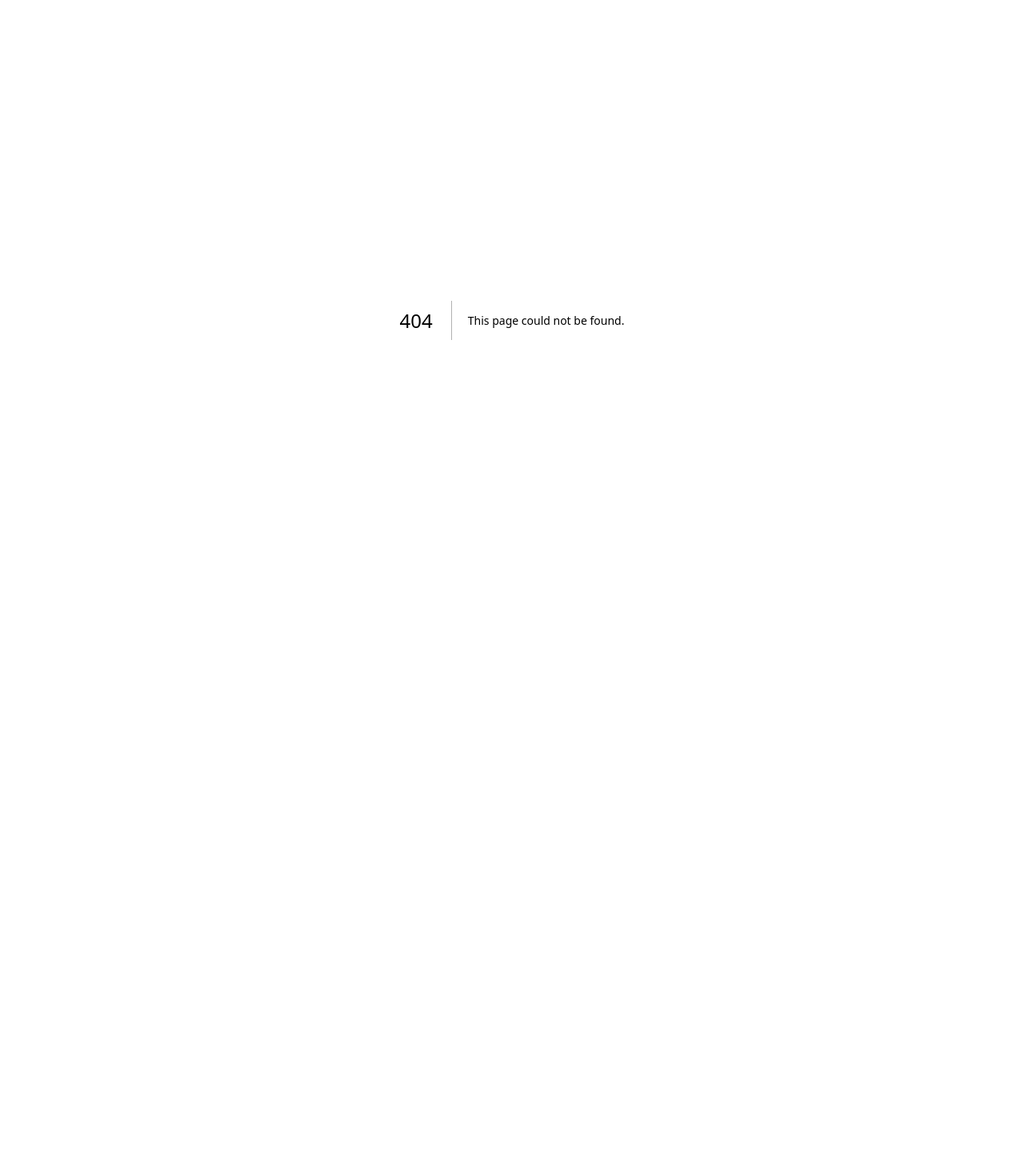
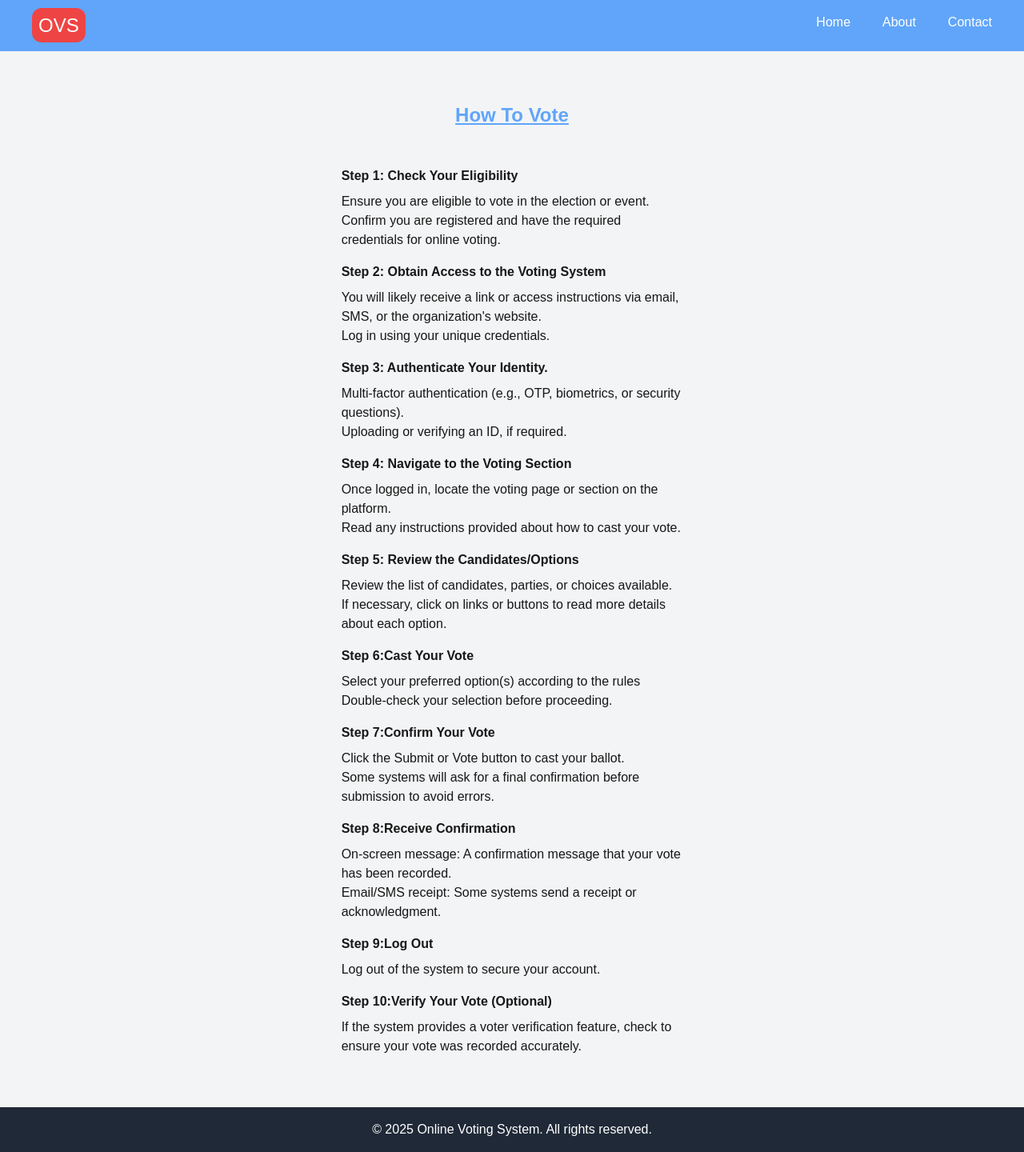
Before and after one commit to bijaydevkota/Online-Voting-System, a Next.js app: page /howtovote in a window 1280 px wide. Before the commit this address had no page. Shown: the whole page at 80% size. Before the commit the page ends 800 px from the top, so only its background shows below. Built offline with nearby package versions, Linux system fonts and the light colour scheme.

Commit message:
added how to vote section

```diff
--- a/app/about/page.tsx
+++ b/app/about/page.tsx
@@ -4,24 +4,41 @@ import React from "react";
 export default function Page() {
   return (
     <div className="bg-gray-100">
-
-
       <div className="flex justify-between p-2 bg-blue-400 text-white sticky top-0 b z-50">
         <div className="pl-8 py-2">
-          <Link href="#"className="bg-red-500 text-white rounded-xl p-2 text-2xl">OVS</Link>
+          <Link
+            href="#"
+            className="bg-red-500 text-white rounded-xl p-2 text-2xl"
+          >
+            OVS
+          </Link>
         </div>
         <div className="flex p-2 gap-10 pr-8">
-        <Link href="/" className="hover:text-gray-300">Home</Link>
-        <Link href="/about" className="hover:text-gray-300">About</Link>
-        <Link href="/contact" className="hover:text-gray-300">Contact</Link>
+          <Link href="/" className="hover:text-gray-300">
+            Home
+          </Link>
+          <Link href="/about" className="hover:text-gray-300">
+            About
+          </Link>
+          <Link href="/contact" className="hover:text-gray-300">
+            Contact
+          </Link>
         </div>
       </div>
 
-      <section id="about" className="bg-gray-100 py-10">
+      <section id="about" className="bg-gray-100 py-10 h-[80vh]">
         <div className="container mx-auto px-6 lg:px-20">
-    <h2 className="text-3xl font-bold text-center text-gray-800 mb-6">About Us</h2>
+          <h2 className="text-3xl font-bold text-center text-gray-800 mb-6">
+            About Us
+          </h2>
           <p className="text-lg text-gray-600 leading-relaxed text-center mb-8">
-      Welcome to our platform! We are dedicated to providing innovative solutions that enhance efficiency, accessibility, and convenience. Our team leverages cutting-edge technologies to create user-friendly and secure systems tailored to your needs. Whether you are looking for a reliable voting solution, tech support, or creative IT services, we are here to help you succeed. Join us on our mission to transform challenges into opportunities through technology.
+            Welcome to our platform! We are dedicated to providing innovative
+            solutions that enhance efficiency, accessibility, and convenience.
+            Our team leverages cutting-edge technologies to create user-friendly
+            and secure systems tailored to your needs. Whether you are looking
+            for a reliable voting solution, tech support, or creative IT
+            services, we are here to help you succeed. Join us on our mission to
+            transform challenges into opportunities through technology.
           </p>
           <div className="flex justify-center">
             <a
@@ -36,12 +53,12 @@ export default function Page() {
 
       <footer className="bg-gray-800 text-white py-4 mt-16">
         <div className="container mx-auto text-center">
-          <p>&copy; {new Date().getFullYear()} Online Voting System. All rights reserved.</p>
+          <p>
+            &copy; {new Date().getFullYear()} Online Voting System. All rights
+            reserved.
+          </p>
         </div>
       </footer>
-
-
-
     </div>
   );
 }
--- a/app/home/page.tsx
+++ b/app/home/page.tsx
@@ -33,7 +33,7 @@ export default function Page() {
         </div>
 
         <div className="flex justify-center mx-auto gap-4 mt-12 p-2">
-          <Link href="#" className="bg-blue-500 text-white p-2 rounded-lg hover:bg-blue-400 px-7">How To Vote</Link>
+          <Link href="/howtovote" className="bg-blue-500 text-white p-2 rounded-lg hover:bg-blue-400 px-7">How To Vote</Link>
           <div className="flex bg-red-600 text-white p-2 rounded-lg hover:bg-red-400 gap-2">
           <Youtube />
           <Link href="#">Watch Demo</Link>
--- /dev/null
+++ b/app/howtovote/page.tsx
@@ -0,0 +1,149 @@
+import Link from "next/link";
+import React from "react";
+
+export default function Page() {
+  return (
+    <div className="bg-gray-100">
+      <div className="flex justify-between p-2 bg-blue-400 text-white sticky top-0 b z-50">
+        <div className="pl-8 py-2">
+          <Link
+            href="#"
+            className="bg-red-500 text-white rounded-xl p-2 text-2xl"
+          >
+            OVS
+          </Link>
+        </div>
+        <div className="flex p-2 gap-10 pr-8">
+          <Link href="/" className="hover:text-gray-300">
+            Home
+          </Link>
+          <Link href="/about" className="hover:text-gray-300">
+            About
+          </Link>
+          <Link href="/contact" className="hover:text-gray-300">
+            Contact
+          </Link>
+        </div>
+      </div>
+
+
+
+     <div className="w-4/12 mx-auto mt-16">
+     <div className="flex flex-col justify-center">
+
+      <p className="flex justify-center font-bold text-2xl text-blue-400 underline">How To Vote</p>
+        <div className="mt-12">
+        <p className="font-bold">Step 1: Check Your Eligibility</p>
+     </div>
+     <div className="mt-2">
+        <p>Ensure you are eligible to vote in the election or event.</p>
+        <p>Confirm you are registered and have the required credentials for online voting.</p>
+     </div>
+    </div>
+
+    <div className="flex flex-col justify-center">
+        <div className="mt-4">
+        <p className="font-bold">Step 2: Obtain Access to the Voting System</p>
+     </div>
+     <div className="mt-2">
+        <p>You will likely receive a link or access instructions via email, SMS, or the organization's website.</p>
+        <p>Log in using your unique credentials.</p>
+     </div>
+    </div>
+
+    <div className="flex flex-col justify-center">
+        <div className="mt-4">
+        <p className="font-bold">Step 3: Authenticate Your Identity.</p>
+     </div>
+     <div className="mt-2">
+        <p>Multi-factor authentication (e.g., OTP, biometrics, or security questions).</p>
+        <p>Uploading or verifying an ID, if required.</p>
+     </div>
+    </div>
+
+    <div className="flex flex-col justify-center">
+        <div className="mt-4">
+        <p className="font-bold">Step 4: Navigate to the Voting Section</p>
+     </div>
+     <div className="mt-2">
+        <p>Once logged in, locate the voting page or section on the platform.</p>
+        <p>Read any instructions provided about how to cast your vote.
+        </p>
+     </div>
+    </div>
+
+    <div className="flex flex-col justify-center">
+        <div className="mt-4">
+        <p className="font-bold">Step 5: Review the Candidates/Options</p>
+     </div>
+     <div className="mt-2">
+        <p>Review the list of candidates, parties, or choices available.</p>
+        <p>If necessary, click on links or buttons to read more details about each option.
+        </p>
+     </div>
+    </div>
+
+    <div className="flex flex-col justify-center">
+        <div className="mt-4">
+        <p className="font-bold">Step 6:Cast Your Vote</p>
+     </div>
+     <div className="mt-2">
+        <p>Select your preferred option(s) according to the rules</p>
+        <p>Double-check your selection before proceeding.
+        </p>
+     </div>
+    </div>
+
+    <div className="flex flex-col justify-center">
+        <div className="mt-4">
+        <p className="font-bold">Step 7:Confirm Your Vote</p>
+     </div>
+     <div className="mt-2">
+        <p>Click the Submit or Vote button to cast your ballot.</p>
+        <p>Some systems will ask for a final confirmation before submission to avoid errors.
+        </p>
+     </div>
+    </div>
+    <div className="flex flex-col justify-center">
+        <div className="mt-4">
+        <p className="font-bold">Step 8:Receive Confirmation</p>
+     </div>
+     <div className="mt-2">
+        <p>On-screen message: A confirmation message that your vote has been recorded.</p>
+        <p>Email/SMS receipt: Some systems send a receipt or acknowledgment.
+        </p>
+     </div>
+    </div>
+
+    <div className="flex flex-col justify-center">
+        <div className="mt-4">
+        <p className="font-bold">Step 9:Log Out</p>
+     </div>
+     <div className="mt-2">
+        <p>Log out of the system to secure your account.</p>
+
+     </div>
+    </div>
+
+    <div className="flex flex-col justify-center">
+        <div className="mt-4">
+        <p className="font-bold">Step 10:Verify Your Vote (Optional)</p>
+     </div>
+     <div className="mt-2">
+        <p>If the system provides a voter verification feature, check to ensure your vote was recorded accurately.</p>
+
+     </div>
+    </div>
+    </div>
+
+      <footer className="bg-gray-800 text-white py-4 mt-16">
+        <div className="container mx-auto text-center">
+          <p>
+            &copy; {new Date().getFullYear()} Online Voting System. All rights
+            reserved.
+          </p>
+        </div>
+      </footer>
+    </div>
+  );
+}
--- a/app/page.tsx
+++ b/app/page.tsx
@@ -25,27 +25,27 @@ export default function Page() {
       </div>
       </div>
 
-      <div className="flex flex-col items-center my-32 py-12 px-4 bg-blue-50  justify-center rounded shadow-2xl  w-3/12 mx-auto space-y-6">
+      <form className="flex flex-col items-center my-32 py-12 px-4 bg-blue-50  justify-center rounded shadow-2xl  w-3/12 mx-auto space-y-6">
         <div className="flex flex-col gap-2 w-full">
           <p>Voting ID : </p>
-          <input className="border rounded border-black w-full py-2" type="number" placeholder="  Enter your voting id"/>
+          <input className="border rounded border-black w-full py-2" type="number" placeholder="  Enter your voting id" required/>
         </div>
         <div className="flex flex-col gap-2 w-full">
           <p>Password :</p>
-          <input className="border rounded border-black w-full py-2" type="password" placeholder="  Enter your password"/>
+          <input className="border rounded border-black w-full py-2" type="password" placeholder="  Enter your password" required/>
         </div>
 
 
-          <Link href="/home" className="bg-blue-400 text-center text-xl text-white py-2 px-8 rounded  w-full hover:bg-blue-300">
+          <button type="submit" className="bg-blue-400 text-center text-xl text-white py-2 px-8 rounded  w-full hover:bg-blue-300">
             Log in
-          </Link>
+          </button>
 
         <div className="flex gap-2">
           <p>Don&apos;t have an account?</p>
 
           <Link href="/register" className="text-blue-500 underline">Register Now</Link>
         </div>
-      </div>
+      </form>
 
       <footer className="bg-gray-800 text-white py-4 mt-6">
         <div className="container mx-auto text-center">
--- a/app/password/page.tsx
+++ b/app/password/page.tsx
@@ -30,7 +30,7 @@ export default function Page() {
       </div>
 
       {/* Password Form */}
-      <div className="flex flex-col items-center my-28 py-16 px-4 bg-blue-50 justify-center rounded shadow-2xl w-3/12 mx-auto space-y-6">
+      <form className="flex flex-col items-center my-28 py-16 px-4 bg-blue-50 justify-center rounded shadow-2xl w-3/12 mx-auto space-y-6">
         <p className="text-2xl bg-blue-400 p-2 rounded-xl text-white">Create a Password</p>
 
         <div className="flex flex-col gap-2 w-full">
@@ -55,10 +55,10 @@ export default function Page() {
           />
         </div>
 
-        <Link href="/" className="bg-blue-400 text-xl text-center text-white py-2 px-8 rounded w-full hover:bg-blue-300 transition duration-300">
+        <button type="submit" className="bg-blue-400 text-xl text-center text-white py-2 px-8 rounded w-full hover:bg-blue-300 transition duration-300">
           Submit
-        </Link>
-      </div>
+        </button>
+      </form>
 
       {/* Footer */}
       <footer className="bg-gray-800 text-white py-4 mt-16">
--- a/app/register/page.tsx
+++ b/app/register/page.tsx
@@ -25,55 +25,69 @@ export default function Page() {
         </div>
       </div>
 
-      <div className="flex flex-col items-center my-8 py-8 px-8 bg-blue-50  justify-center rounded shadow-2xl  w-5/12 mx-auto space-y-6">
+      <form className="flex flex-col items-center my-8 py-8 px-8 bg-blue-50  justify-center rounded shadow-2xl  w-5/12 mx-auto space-y-6">
         <div className="flex flex-col gap-2 w-full">
           <p className="flex justify-center text-sm">Note: Only 18+ people are allowed to vote</p>
-          <p>Fullname : </p>
-          <input className="border rounded border-black w-full py-2" type="text" />
+          <p>Firstname : </p>
+          <input className="border rounded border-black w-full py-2" type="text"  required/>
+        </div>
+        <div className="flex flex-col gap-2 w-full">
+
+          <p>Middlename : </p>
+          <input className="border rounded border-black w-full py-2" type="text"  required/>
+        </div>
+        <div className="flex flex-col gap-2 w-full">
+
+          <p>Lastname : </p>
+          <input className="border rounded border-black w-full py-2" type="text"  required/>
+        </div>
+        <div className="flex flex-col gap-2 w-full">
+          <p>Temporary Address :</p>
+          <input className="border rounded border-black w-full py-2" type="text" required />
         </div>
         <div className="flex flex-col gap-2 w-full">
           <p>Permanent Address :</p>
-          <input className="border rounded border-black w-full py-2" type="text" />
+          <input className="border rounded border-black w-full py-2" type="text" required />
         </div>
         <div className="flex flex-col gap-2 w-full">
           <p>Email :</p>
-          <input className="border rounded border-black w-full py-2" type="email" placeholder=" eg-bijay123@gmail.com" />
+          <input className="border rounded border-black w-full py-2" type="email" placeholder=" eg-bijay123@gmail.com" required />
         </div>
 
         <div className="flex flex-col gap-2 w-full">
           <p>Phone Number :</p>
-          <input className="border rounded border-black w-full py-2" type="number" placeholder=" eg-9866666666" />
+          <input className="border rounded border-black w-full py-2" type="number" placeholder=" eg-9866666666" required />
         </div>
 
         <div className="flex flex-col gap-2 w-full">
           <p>Date of Birth :</p>
-          <input className="border rounded border-black w-full py-2" type="date" />
+          <input className="border rounded border-black w-full py-2" type="date"  required/>
         </div>
         <div className="flex flex-col gap-2 w-full">
           <p>Father&apos;s Name :</p>
-          <input className="border rounded border-black w-full py-2" type="text" />
+          <input className="border rounded border-black w-full py-2" type="text"  required/>
         </div>
         <div className="flex flex-col gap-2 w-full">
           <p>Mother&apos;s Name :</p>
-          <input className="border rounded border-black w-full py-2" type="text" />
+          <input className="border rounded border-black w-full py-2" type="text"  required/>
         </div>
         <div className="flex flex-col gap-2 w-full">
           <p>Grandfather&apos;s Name :</p>
-          <input className="border rounded border-black w-full py-2" type="text" />
+          <input className="border rounded border-black w-full py-2" type="text"  required/>
         </div>
         <div className="flex flex-col gap-2 w-full">
           <p>Citizenship Number :</p>
-          <input className="border rounded border-black w-full py-2" type="number" />
+          <input className="border rounded border-black w-full py-2" type="number"  required/>
         </div>
         <div className="flex flex-col gap-2 w-full">
           <p>Upload Citizenship :</p>
           <p>Front-Side :</p>
-          <input className="border rounded border-black w-full py-2" type="file"/>
+          <input className="border rounded border-black w-full py-2" type="file" required/>
         </div>
         <div className="flex flex-col gap-2 w-full">
           <p>Back-Side :</p>
 
-          <input className="border rounded border-black w-full py-2" type="file"/>
+          <input className="border rounded border-black w-full py-2" type="file" required/>
         </div>
         <div className="flex flex-col gap-2 w-full">
           <p>Nationality :</p>
@@ -97,17 +111,17 @@ export default function Page() {
 
         <div className="flex gap-2 w-full">
           <p>Gender:</p>
-          <input className="w-full" type="radio" name="gender" />
+          <input className="w-full" type="radio" name="gender"/>
           Male
-          <input className="w-full" type="radio" name="gender" />
+          <input className="w-full" type="radio" name="gender"/>
           Female
         </div>
 
 
 
-          <Link href="/password" className="bg-blue-400 text-xl text-white py-2 px-8 text-center rounded w-full hover:bg-blue-300">
+          <button type="submit" className="bg-blue-400 text-xl text-white py-2 px-8 text-center rounded w-full hover:bg-blue-300">
             Sign up
-          </Link>
+          </button>
 
           <div className="flex gap-2">
           <p>Already Have An Account ?</p>
@@ -115,7 +129,7 @@ export default function Page() {
           <Link href="/" className="text-blue-500 underline">Log in</Link>
         </div>
 
-      </div>
+      </form>
 
       <footer className="bg-gray-800 text-white py-4 mt-16">
         <div className="container mx-auto text-center">
--- a/app/votenow/page.tsx
+++ b/app/votenow/page.tsx
@@ -30,66 +30,36 @@ export default function Page() {
         </div>
       </div>
 
-      <div className="min-h-screen bg-gray-100 flex justify-center items-center">
-      <div className="bg-white p-8 rounded-lg shadow-xl w-full sm:w-96">
-        <h1 className="text-3xl font-bold text-center text-blue-500 mb-6">
-          Vote for Your Candidate
-        </h1>
-        <form>
-          <div className="space-y-4">
-            <div className="flex items-center">
-              <input
-                type="radio"
-                id="candidate1"
-                name="candidate"
-                value="Candidate 1"
+      <div className="space-y-4 h-[72vh]">
+      <p className="text-2xl font-semibold text-gray-800 m-6 flex justify-center">Candidates</p>
 
-                className="h-5 w-5 text-blue-500 border-gray-300"
-              />
-              <label htmlFor="candidate1" className="ml-2 text-lg">
-                Candidate 1
-              </label>
-            </div>
-            <div className="flex items-center">
-              <input
-                type="radio"
-                id="candidate2"
-                name="candidate"
-                value="Candidate 2"
 
-                className="h-5 w-5 text-blue-500 border-gray-300"
-              />
-              <label htmlFor="candidate2" className="ml-2 text-lg">
-                Candidate 2
-              </label>
-            </div>
-            <div className="flex items-center">
-              <input
-                type="radio"
-                id="candidate3"
-                name="candidate"
-                value="Candidate 3"
+        <div className="flex items-center justify-between bg-gray-50 p-4 rounded-md shadow">
+          <div>
+            <h3 className="text-xl font-medium text-gray-700">Candidate 1</h3>
+            <p className="text-gray-500">"A vision for the future."</p>
+          </div>
+          <button className="bg-blue-600 text-white px-4 py-2 rounded hover:bg-blue-700">Vote</button>
+        </div>
 
-                className="h-5 w-5 text-blue-500 border-gray-300"
-              />
-              <label htmlFor="candidate3" className="ml-2 text-lg">
-                Candidate 3
-              </label>
-            </div>
+
+        <div className="flex items-center justify-between bg-gray-50 p-4 rounded-md shadow">
+          <div>
+            <h3 className="text-xl font-medium text-gray-700">Candidate 2</h3>
+            <p className="text-gray-500">"Building a better tomorrow."</p>
           </div>
+          <button className="bg-blue-600 text-white px-4 py-2 rounded hover:bg-blue-700">Vote</button>
+        </div>
 
-          <div className="mt-6">
-            <button
-              type="submit"
-              className="w-full bg-blue-500 text-white py-2 rounded-lg hover:bg-blue-400 transition duration-300"
 
-            >
-              Submit Vote
-            </button>
+        <div className="flex items-center justify-between bg-gray-50 p-4 rounded-md shadow">
+          <div>
+            <h3 className="text-xl font-medium text-gray-700">Candidate 3</h3>
+            <p className="text-gray-500">"Your voice, your choice."</p>
           </div>
-        </form>
+          <button className="bg-blue-600 text-white px-4 py-2 rounded hover:bg-blue-700">Vote</button>
+        </div>
       </div>
-    </div>
 
 
 
```
Lines whose indentation alone changed are shown as unchanged.
